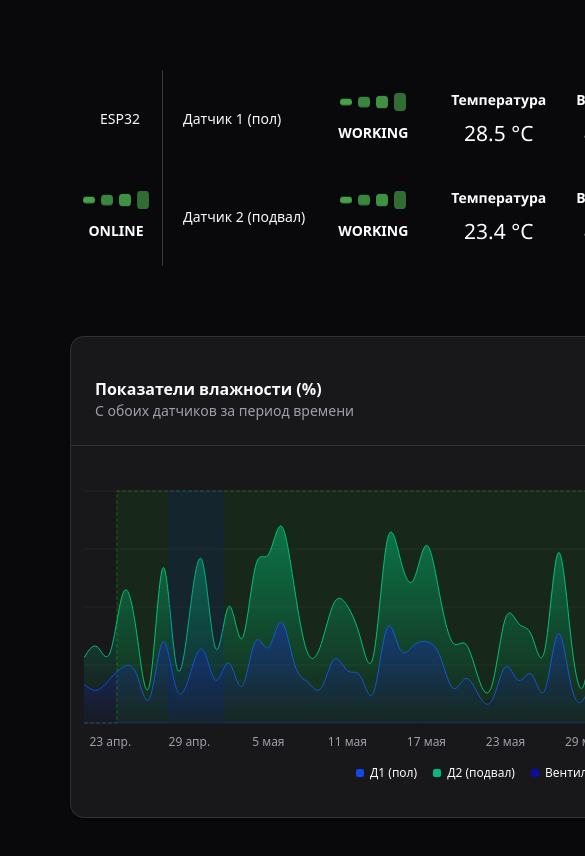
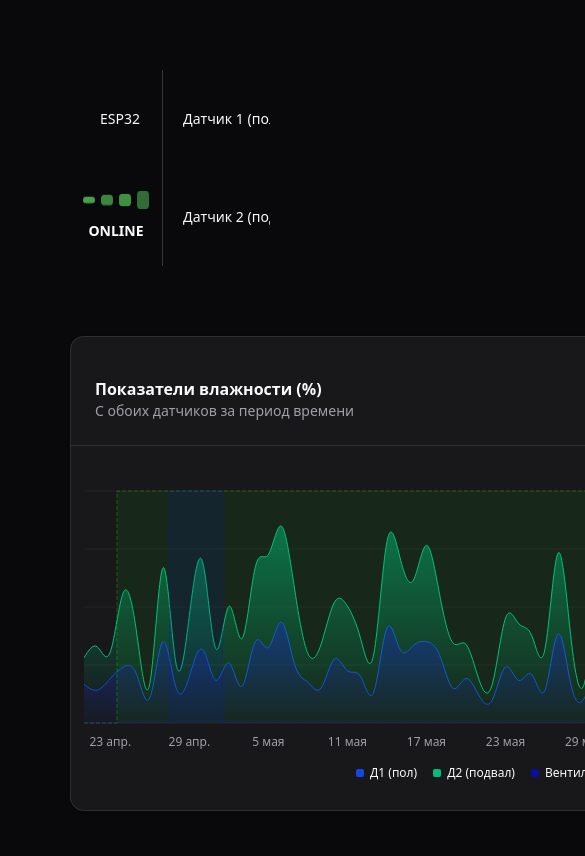
Before and after one commit to 00DemiX00/vent_basement, a React (Vite) app in the folder vent_basement/: page / in a window 390 px wide. Shown: the top 856 px of the page, 585 px wide, since content can reach past the window. Built offline with nearby package versions, Linux system fonts and the light colour scheme.

Commit message:
feat: work on responsiveness has started

```diff
--- a/vent_basement/src/Components/Dashboard.tsx
+++ b/vent_basement/src/Components/Dashboard.tsx
@@ -3,19 +3,19 @@ import { ChartBarMultiple } from "./ui/bar-chart";
 
 function Dashboard() {
   return (
-  <header
+  <div
     style={{
         display: "flex",
         paddingLeft: '70px', paddingRight: '70px', paddingBottom: '70px',
         textAlign: 'left',
         fontFamily: 'ui-sans-serif, system-ui, sans-serif, "Apple Color Emoji", "Segoe UI Emoji", "Segoe UI Symbol", "Noto Color Emoji"'
     }}>
-  <div style={{ width: '2000px', display: "flex",
+  <div style={{ width: '100%', display: "flex",
     fontFamily: 'ui-sans-serif, system-ui, sans-serif, "Apple Color Emoji", "Segoe UI Emoji", "Segoe UI Symbol", "Noto Color Emoji"'}}>
-    <ChartAreaInteractive></ChartAreaInteractive>
-    <div style={{ marginLeft: '20px' }}><ChartBarMultiple></ChartBarMultiple></div>
+    <div style={{ flex: 2 }}><ChartAreaInteractive></ChartAreaInteractive></div>
+    <div style={{ marginLeft: '10px', flex: 1 }}><ChartBarMultiple></ChartBarMultiple></div>
   </div>
-</header>
+</div>
   );
 }
 
--- a/vent_basement/src/Components/ui/IndicatorsLineTable.tsx
+++ b/vent_basement/src/Components/ui/IndicatorsLineTable.tsx
@@ -8,7 +8,6 @@ import { Esp32Context } from './Esp32Context';
 function IndicatorsLineTable() {
   const [isEsp32On, setIsEsp32On] = useState(true);
 
-
   return (
     <Esp32Context.Provider value={{ isEsp32On, setIsEsp32On }}>
       <header
@@ -18,7 +17,7 @@ function IndicatorsLineTable() {
           textAlign: 'left',
           fontFamily: 'ui-sans-serif, system-ui, sans-serif, "Apple Color Emoji", "Segoe UI Emoji", "Segoe UI Symbol", "Noto Color Emoji"'
         }}>
-        <div style={{ width: '1100px', fontFamily: 'ui-sans-serif, system-ui, sans-serif, "Apple Color Emoji", "Segoe UI Emoji", "Segoe UI Symbol", "Noto Color Emoji"' }}>
+        <div style={{ width: '80%', fontFamily: 'ui-sans-serif, system-ui, sans-serif, "Apple Color Emoji", "Segoe UI Emoji", "Segoe UI Symbol", "Noto Color Emoji"' }}>
           <Table>
             <TableBody>
               <TableRow>
--- a/vent_basement/src/Components/ui/bar-chart.tsx
+++ b/vent_basement/src/Components/ui/bar-chart.tsx
@@ -27,7 +27,7 @@ const chartConfig = {
 
 export function ChartBarMultiple() {
   return (
-    <Card className="aspect-auto w-[700px]">
+      <Card>
       <CardHeader>
         <CardTitle>Температура (°C)</CardTitle>
         <CardDescription>Понедельник - Воскресенье</CardDescription>
--- a/vent_basement/src/Components/ui/interactive-chart.tsx
+++ b/vent_basement/src/Components/ui/interactive-chart.tsx
@@ -110,8 +110,6 @@ export function ChartAreaInteractive() {
     startDate.setDate(startDate.getDate() - daysToSubtract)
     return date >= startDate
   })
-  const isFan1On = filteredData.some((item) => item.fan1 === "on")
-  const isFan2On = filteredData.some((item) => item.fan2 === "on")
 const transformedData = filteredData.map((item) => ({
   ...item,
   fan1: item.fan1 === "on" ? 1 : 0,
```
